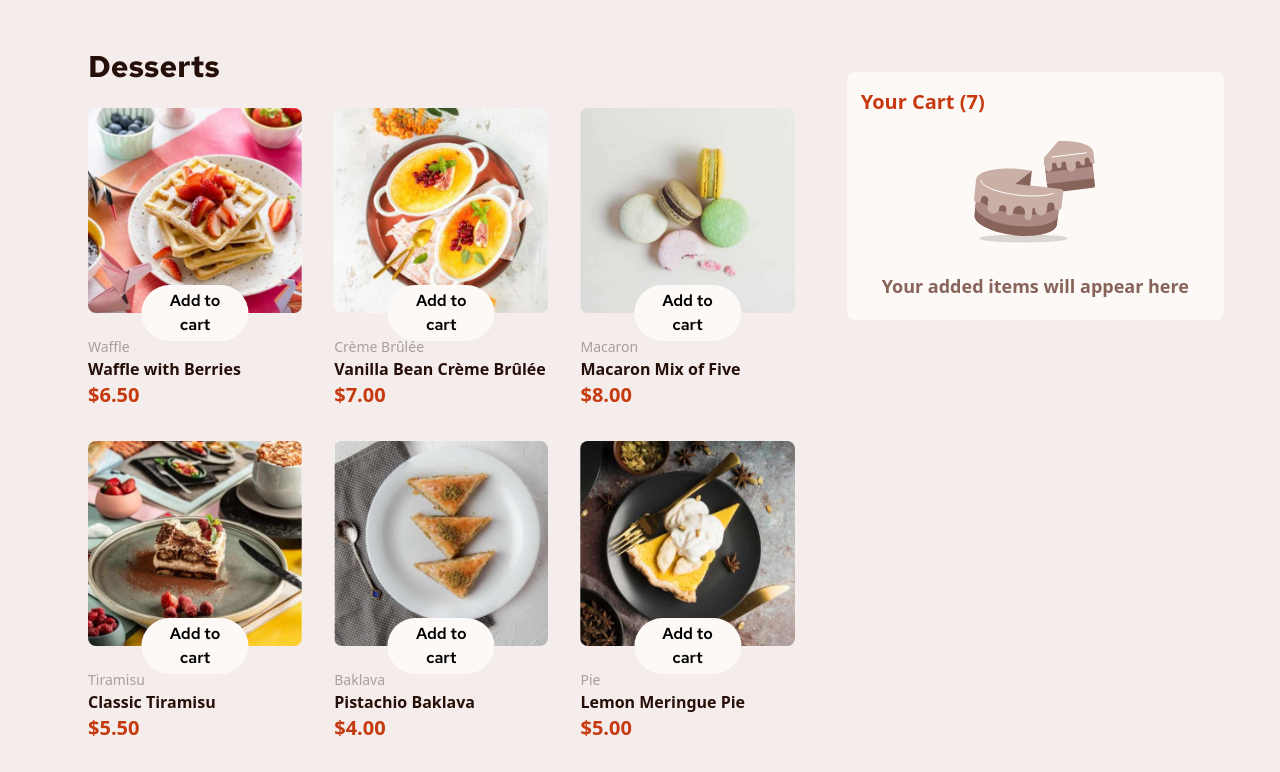
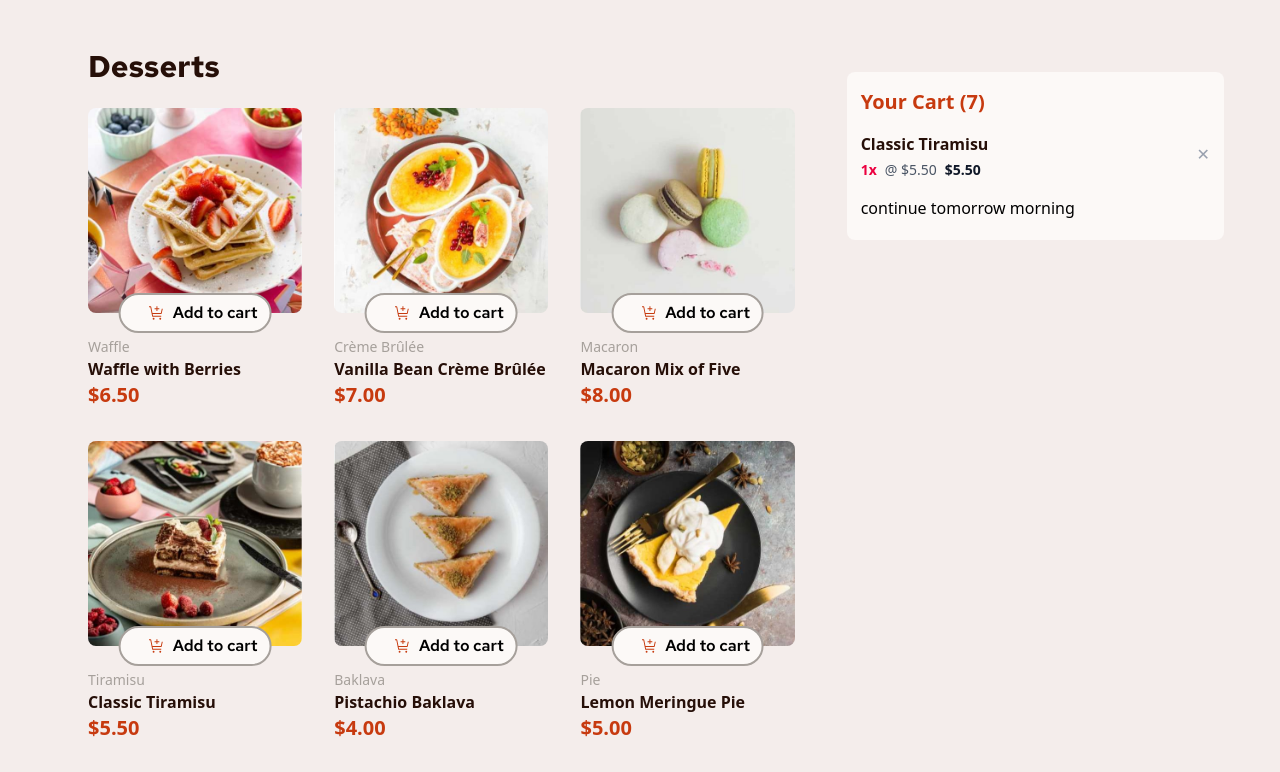
Before and after one commit to jawad-mwadama/product-list-with-cart, a React (Vite) app: page / in a window 1280 px wide. Shown: the top 772 px of the page. Built offline with nearby package versions, Linux system fonts and the light colour scheme.

Commit message:
fixed button appearance

```diff
--- a/src/Features/Cart/Cart.tsx
+++ b/src/Features/Cart/Cart.tsx
@@ -3,16 +3,16 @@ import empty from '/assets/images/illustration-empty-cart.svg';
 function Cart() {
   return (
     <>
-      {/* <div className="rounded-lg bg-rose-50 py-3"> */}
-      {/* <h2 className="px-3.5 py-1 text-xl font-bold text-red">
+      <div className="rounded-lg bg-rose-50 py-3">
+        <h2 className="px-3.5 py-1 text-xl font-bold text-red">
           Your Cart (7)
-        </h2> */}
+        </h2>
 
-      {/* divider for all items except the last */}
-      {/* <div className="divide-y divide-gray-200">
-          <div className="flex items-center justify-between px-3.5 py-2"> */}
-      {/* left */}
-      {/* <div className="flex flex-col">
+        {/* divider for all items except the last */}
+        <div className="divide-y divide-gray-200">
+          <div className="flex items-center justify-between px-3.5 py-2">
+            {/* left*/}
+            <div className="flex flex-col">
               <span className="py-1 font-semibold text-rose-900">
                 Classic Tiramisu
               </span>
@@ -22,32 +22,34 @@ function Cart() {
                 <span>@ $5.50</span>
                 <span className="font-semibold text-gray-900">$5.50</span>
               </div>
-            </div> */}
+            </div>
 
-      {/* right */}
-      {/* <button className="text-gray-400 hover:text-gray-600">✕</button>
+            {/* right */}
+            <button className="text-gray-400 hover:text-gray-600">✕</button>
           </div>
         </div>
-      </div> */}
 
-      <EmptyCart />
+        <div className="flex items-center px-3.5 py-2">
+          continue tomorrow morning
+        </div>
+      </div>
     </>
   );
 }
 
-function EmptyCart() {
-  return (
-    <div className="rounded-lg bg-rose-50 py-3">
-      <h2 className="px-3.5 py-1 text-xl font-bold text-red">Your Cart (7)</h2>
+// function EmptyCart() {
+//   return (
+//     <div className="rounded-lg bg-rose-50 py-3">
+//       <h2 className="px-3.5 py-1 text-xl font-bold text-red">Your Cart (0)</h2>
 
-      <div className="flex flex-col items-center justify-center">
-        <img src={empty} alt="empty cart" className="py-2" />
+//       <div className="flex flex-col items-center justify-center">
+//         <img src={empty} alt="empty cart" className="py-2" />
 
-        <p className="py-2 text-lg font-bold text-rose-500">
-          Your added items will appear here
-        </p>
-      </div>
-    </div>
-  );
-}
+//         <p className="py-2 text-lg font-bold text-rose-500">
+//           Your added items will appear here
+//         </p>
+//       </div>
+//     </div>
+//   );
+// }
 export default Cart;
--- a/src/Features/Menu/MenuItem.tsx
+++ b/src/Features/Menu/MenuItem.tsx
@@ -1,6 +1,7 @@
 /* React import not required with the automatic JSX runtime */
 
 import Button from '../../Ui/Button';
+import cart from '/assets/images/icon-add-to-cart.svg';
 
 interface MenuItemProps {
   dessertData: {
@@ -35,15 +36,16 @@ function MenuItem({ dessertData }: MenuItemProps) {
           <img
             src={thumbnail}
             alt={dessertData.name}
-            className="w-full rounded-lg hover:border-2 hover:border-red"
+            className="w-full rounded-lg border-red transition duration-600 ease-in-out hover:scale-100 hover:border-3 hover:border-red"
           />
         </picture>
 
         <Button
           onClick={addToCart}
           type="secondary"
-          className="absolute bottom-0 left-1/2 z-20 -translate-x-1/2 translate-y-1/2 font-semibold"
+          className="absolute bottom-0 left-1/2 z-20 flex -translate-x-1/2 translate-y-1/2 items-center gap-2 border-2 border-stone-400 font-semibold whitespace-nowrap"
         >
+          <img src={cart} alt="cart" className="h-4 w-4 shrink-0" />
           Add to cart
         </Button>
       </div>
--- a/src/Ui/Button.tsx
+++ b/src/Ui/Button.tsx
@@ -17,10 +17,10 @@ function Button({
   children,
   className = '',
 }: ButtonProps) {
-  const base = 'inline-block rounded-full   ';
+  const base = 'rounded-full ';
   const styles = {
-    primary: base + 'text-white font-redHat-50 px-4 py-1 bg-red',
-    secondary: base + 'text-black font-redHat-50 px-4 py-1 bg-rose-50',
+    primary: base + 'text-white font-redHat-50 px-7 py-1.5 bg-red',
+    secondary: base + 'text-black font-redHat-50 px-7 py-1.5 bg-rose-50 ',
   };
 
   const Variant = type ?? 'primary';
@@ -28,6 +28,7 @@ function Button({
   return (
     <button
       onClick={onClick}
+      // className={`${styles[Variant]} ${className}`}
       className={`${styles[Variant]} ${className}`}
       disabled={disabled}
     >
```
